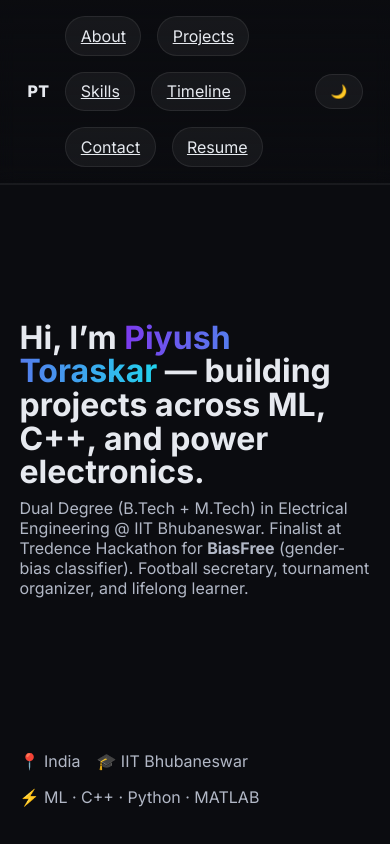
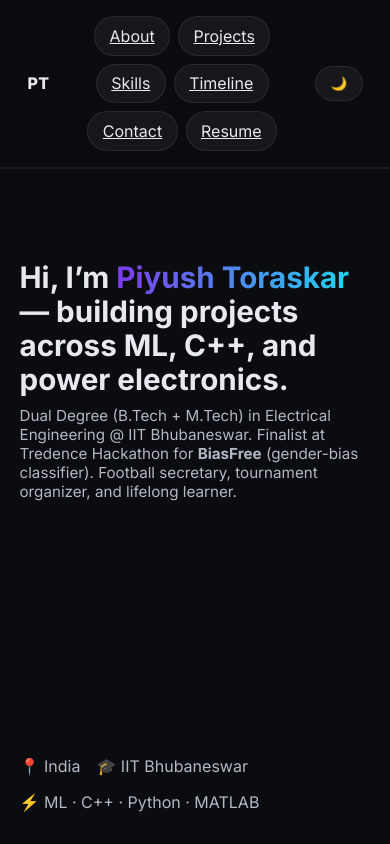
Before and after one commit to Piyush-Toraskar/piyush-portfolio, a plain HTML site: page index.html in a window 390 px wide. Shown: the top 844 px of the page. Drawn offline with nearby package versions, Linux system fonts and the light colour scheme.

Commit message:
Update index.html

```diff
--- a/index.html
+++ b/index.html
@@ -78,6 +78,19 @@
 
     footer{padding:2rem 0;color:var(--sub);text-align:center}
     .sr{position:absolute;left:-9999px}
+    @media (max-width: 600px) {
+    .hero .container { padding: 3.5rem 0 2rem; }
+    .title { font-size: 1.85rem; line-height: 1.15; }
+    .subtitle { font-size: 0.95rem; }
+    .cta { flex-direction: column; gap: 0.6rem; }
+    .cta .btn { width: 100%; text-align: center; padding: 0.8rem 1rem; }
+    nav.navlinks { flex-wrap: wrap; justify-content: center; gap: 0.5rem; }
+    .grid.cols-2, .grid.cols-3 { grid-template-columns: 1fr; }
+    .skills { grid-template-columns: 1fr; }
+    .project-card, .card { padding: 1rem; }
+    section { padding: 2.2rem 0; }
+  }
+</style>
   </style>
 </head>
 <body>
```
